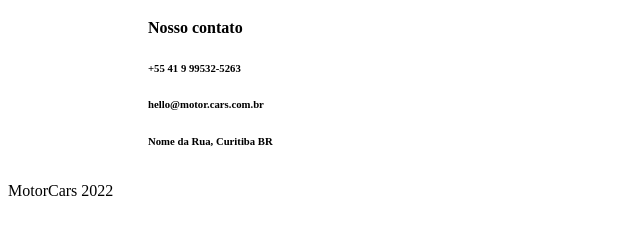
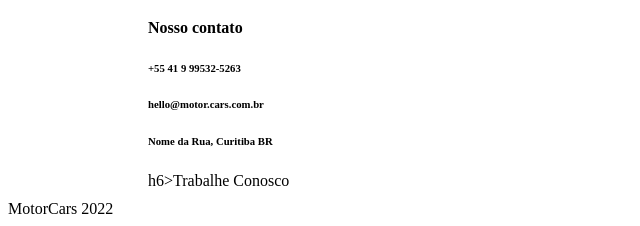
Before and after one commit to Nycolas29/carro-esportivo, a plain HTML site: page index.html in a window 1280 px wide. Shown: the part 4482-4708 px from the top of the page, without its empty margins (0-640 px from the left). Drawn offline with Linux system fonts and the light colour scheme; files that its build step writes are made by us from their sources.

Commit message:
Update index.html

```diff
--- a/index.html
+++ b/index.html
@@ -248,6 +248,7 @@
             <h6>+55 41 9 99532-5263</h6>
             <h6>hello@motor.cars.com.br</h6>
             <h6>Nome da Rua, Curitiba BR</h6>
+            h6>Trabalhe Conosco</h6>
         </div>
     </div>
 </div>
```
